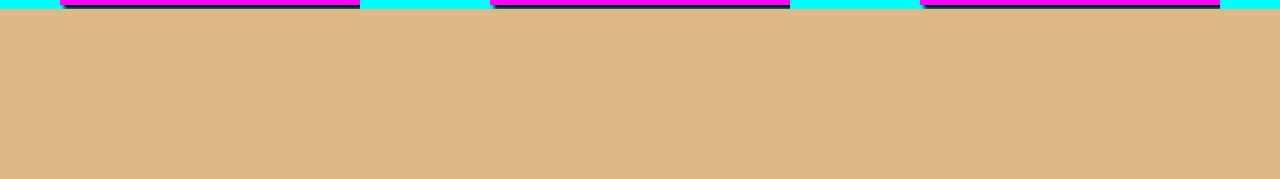
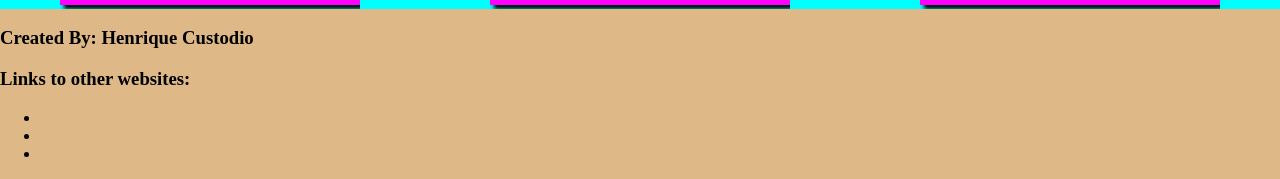
Before and after one commit to hcustod/beer-info, a plain HTML site: page index.html in a window 1280 px wide. Shown: the part 1255-1434 px from the top of the page. Before the commit the page ends 1264 px from the top, so only its background shows below. Drawn offline with Linux system fonts and the light colour scheme; a web font is replaced by a local one.

Commit message:
Add: footer skeleton

```diff
--- a/index.html
+++ b/index.html
@@ -94,8 +94,23 @@
 
             </div>
 
+        </div>
 
-        </div>
+        <footer>
+
+                <div>
+                    <h3> Created By: Henrique Custodio </h3>
+
+                    <h3> Links to other websites: </h3>
+                    <ul>
+                        <li></li>
+                        <li></li>
+                        <li></li>
+                    </ul>
+
+                </div>
+
+        </footer>
 
 
     </main>
```
